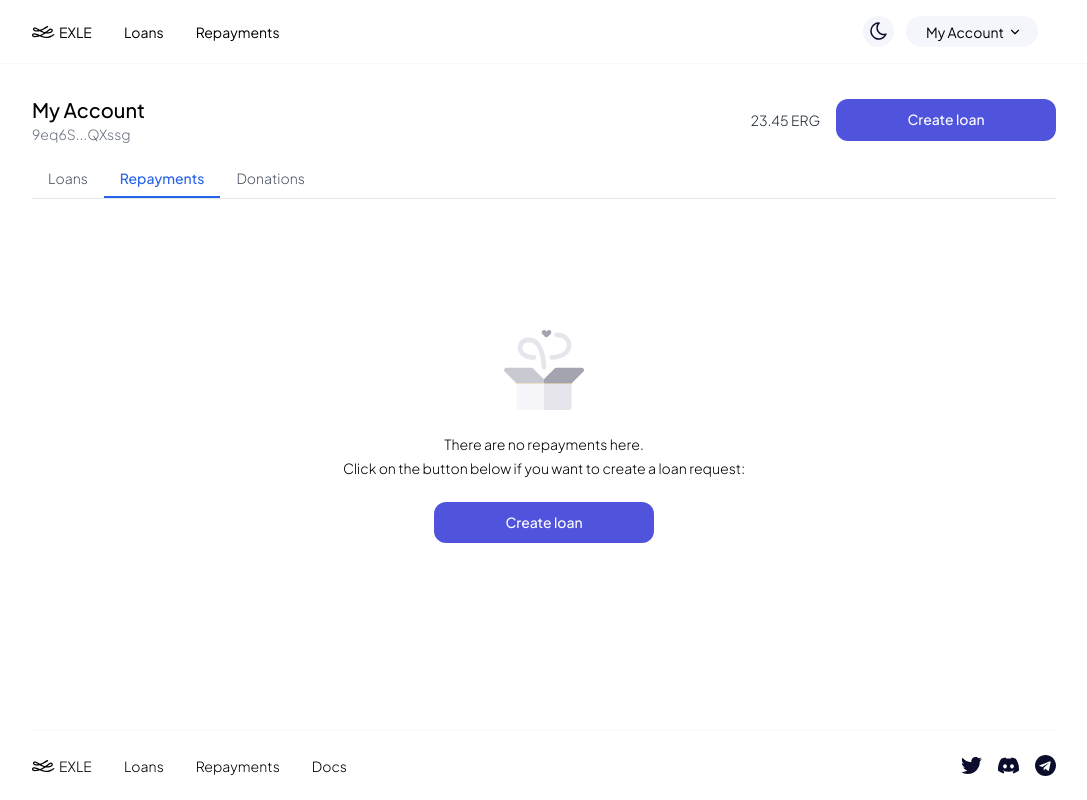
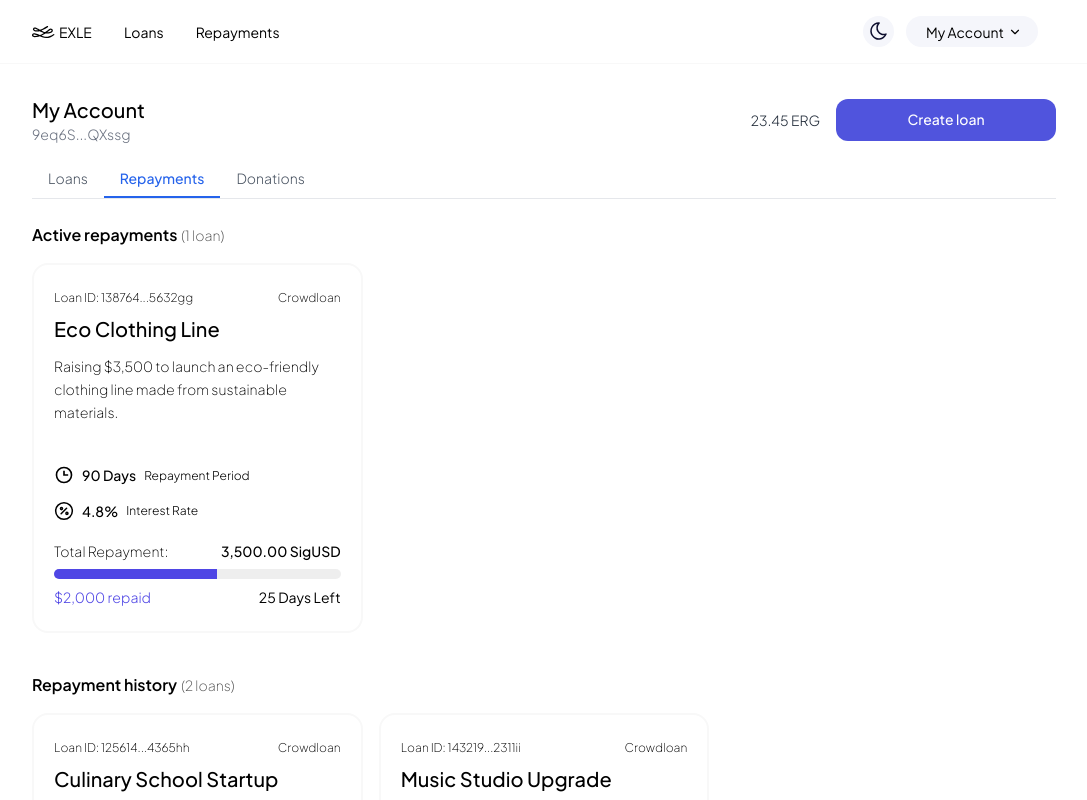
Before and after one commit to SavonarolaLabs/exle-svelte, a SvelteKit app: page /account/repayments in a window 1280 px wide. Shown: the top 800 px of the page, without its empty margins (96-1183 px from the left). Built offline with nearby package versions, Linux system fonts and the light colour scheme.

Commit message:
days == 0 || isRepayed

```diff
--- a/src/components/loan/LoanDetails.svelte
+++ b/src/components/loan/LoanDetails.svelte
@@ -124,7 +124,7 @@
 				onClick={onButtonClick}
 				label={loan.phase == 'loan' ? 'Fund the loan' : 'Repay the loan'}
 				variant="primary"
-				disabled={!amount}
+				disabled={!amount || loan.daysLeft == 0}
 				w100={true}
 			/>
 		{/if}
--- a/src/components/loan/LoanWidget.svelte
+++ b/src/components/loan/LoanWidget.svelte
@@ -46,15 +46,17 @@
 			<div class="h-[10px] w-full overflow-hidden rounded-full bg-[#0001] dark:bg-[#fff1]">
 				<div
 					class="h-full"
-					class:bg-green-500={loan.phase == 'loan'}
-					class:bg-indigo-600={loan.phase == 'repayment'}
+					class:bg-gray-500={loan.daysLeft == 0 || loan.isRepayed}
+					class:bg-green-500={loan.phase == 'loan' && loan.daysLeft > 0 && !loan.isRepayed}
+					class:bg-indigo-600={loan.phase == 'repayment' && loan.daysLeft > 0 && !loan.isRepayed}
 					style="width: {loan.fundedPercentage}%"
 				></div>
 			</div>
 			<div class="mt-2 flex items-center justify-between text-sm">
 				<span
-					class:text-green-500={loan.phase == 'loan'}
-					class:text-indigo-600={loan.phase == 'repayment'}
+					class:text-gray-500={loan.daysLeft == 0 || loan.isRepayed}
+					class:text-green-500={loan.phase == 'loan' && loan.daysLeft > 0 && !loan.isRepayed}
+					class:text-indigo-600={loan.phase == 'repayment' && loan.daysLeft > 0 && !loan.isRepayed}
 					>{loan.fundedAmount}
 					{#if loan.phase == 'loan'}
 						funded
--- a/src/data/DummyLoans.ts
+++ b/src/data/DummyLoans.ts
@@ -13,6 +13,7 @@ export interface Loan {
 	daysLeft: number;
 	creator: string;
 	isReadyForWithdrawal?: boolean;
+	isRepayed?: boolean;
 }
 
 export const loans: Loan[] = [
@@ -363,7 +364,7 @@ export const loans: Loan[] = [
 		fundedAmount: '$2,000',
 		fundedPercentage: 57,
 		daysLeft: 25,
-		creator: '1as3T...QWeer'
+		creator: '9euvZDx78vhK5k1wBXsNvVFGc5cnoSasnXCzANpaawQveDCHLbU'
 	},
 	{
 		phase: 'repayment',
@@ -378,8 +379,8 @@ export const loans: Loan[] = [
 		fundingToken: 'SigUSD',
 		fundedAmount: '$5,500',
 		fundedPercentage: 73,
-		daysLeft: 42,
-		creator: '1lo8T...QJqqd'
+		daysLeft: 0,
+		creator: '9euvZDx78vhK5k1wBXsNvVFGc5cnoSasnXCzANpaawQveDCHLbU'
 	},
 	{
 		phase: 'repayment',
@@ -392,9 +393,10 @@ export const loans: Loan[] = [
 		interestRate: '4.5%',
 		fundingGoal: '4,000.00',
 		fundingToken: 'SigUSD',
-		fundedAmount: '$3,000',
-		fundedPercentage: 75,
-		daysLeft: 30,
-		creator: '1lk6R...QWeew'
+		fundedAmount: '4,000.00',
+		fundedPercentage: 100,
+		daysLeft: 5,
+		isRepayed: true,
+		creator: '9euvZDx78vhK5k1wBXsNvVFGc5cnoSasnXCzANpaawQveDCHLbU'
 	}
 ];
--- a/src/routes/account/loans/+page.svelte
+++ b/src/routes/account/loans/+page.svelte
@@ -9,9 +9,11 @@
 	let withdrawableLoans: Loan[] = [];
 	let activeLoanRequests: Loan[] = [];
 	onMount(() => {
-		withdrawableLoans = loans.filter((l) => l.isReadyForWithdrawal && l.creator == $change_address);
+		withdrawableLoans = loans.filter(
+			(l) => l.isReadyForWithdrawal && l.creator == $change_address && l.phase == 'loan'
+		);
 		activeLoanRequests = loans.filter(
-			(l) => !l.isReadyForWithdrawal && l.creator == $change_address
+			(l) => !l.isReadyForWithdrawal && l.creator == $change_address && l.phase == 'loan'
 		);
 	});
 </script>
--- a/src/routes/account/repayments/+page.svelte
+++ b/src/routes/account/repayments/+page.svelte
@@ -1,5 +1,51 @@
-<script>
+<script lang="ts">
+	import { onMount } from 'svelte';
+	import { loans } from '../../../data/DummyLoans';
+	import LoanWidget from '../../../components/loan/LoanWidget.svelte';
+	import type { Loan } from '../../../data/DummyLoans';
+	import { change_address } from '../../../stores/ui';
 	import EmptyRepayments from '../../../components/loan/EmptyRepayments.svelte';
+
+	let activeRepayments: Loan[] = [];
+	let repaymentHistory: Loan[] = [];
+	onMount(() => {
+		activeRepayments = loans.filter(
+			(l) => l.daysLeft > 0 && !l.isRepayed && l.creator == $change_address && l.phase != 'loan'
+		);
+		repaymentHistory = loans.filter(
+			(l) => (l.daysLeft == 0 || l.isRepayed) && l.creator == $change_address && l.phase != 'loan'
+		);
+	});
 </script>
 
-<EmptyRepayments></EmptyRepayments>
+{#if activeRepayments.length > 0}
+	<div class="mb-4 flex items-center gap-1">
+		<span class="text-lg font-semibold">Active repayments</span>
+		<span class="text-sm font-thin opacity-70"
+			>({activeRepayments.length} loan{activeRepayments.length > 1 ? 's' : ''})</span
+		>
+	</div>
+	<div id="loans-grid" class="grid grid-cols-1 gap-4 lg:grid-cols-2 xl:grid-cols-3">
+		{#each activeRepayments as loan}
+			<LoanWidget {loan} showCreator={false} />
+		{/each}
+	</div>
+{/if}
+
+{#if repaymentHistory.length > 0}
+	<div class:mt-10={activeRepayments.length > 0} class="mb-4 flex items-center gap-1">
+		<span class="text-lg font-semibold">Repayment history</span>
+		<span class="text-sm font-thin opacity-70"
+			>({repaymentHistory.length} loan{repaymentHistory.length > 1 ? 's' : ''})</span
+		>
+	</div>
+	<div id="loans-grid" class="grid grid-cols-1 gap-4 lg:grid-cols-2 xl:grid-cols-3">
+		{#each repaymentHistory as loan}
+			<LoanWidget {loan} showCreator={false} />
+		{/each}
+	</div>
+{/if}
+
+{#if activeRepayments.length == 0 && repaymentHistory.length == 0}
+	<EmptyRepayments></EmptyRepayments>
+{/if}
```
